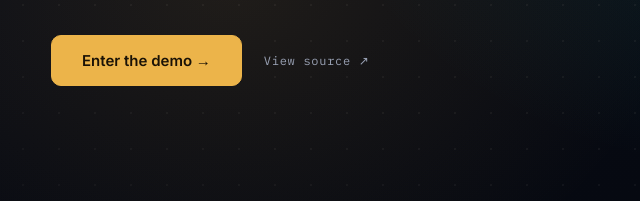
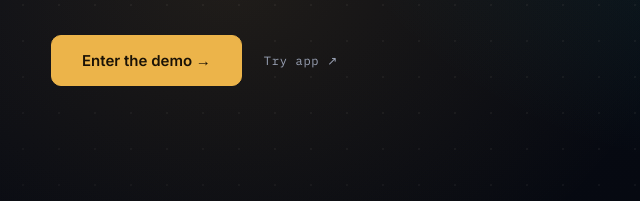
Before and after one commit to chen2025ntu-ctrl/deepthinker-demo, a website: page index.html in a window 1280 px wide. Shown: the part 517-718 px from the top of the page, 103-743 px from the left. Drawn offline with Linux system fonts and the light colour scheme.

Commit message:
Change link text from 'View source' to 'Try app'

```diff
--- a/index.html
+++ b/index.html
@@ -284,7 +284,7 @@ a{color:inherit;text-decoration:none}
       <div class="cv-flow"><span>Spark</span><i>→</i><span>Research</span><i>→</i><span>Review</span><i>→</i><span>Report</span><i>→</i><span>Map</span></div>
       <div class="cv-cta">
         <button class="cv-enter" onclick="enterDemo()">Enter the demo →</button>
-        <a class="cv-live" href="https://medo.dev/projects/app-c3jwcqqxdam9" target="_blank" rel="noopener noreferrer">View source ↗</a>
+        <a class="cv-live" href="https://medo.dev/projects/app-c3jwcqqxdam9" target="_blank" rel="noopener noreferrer">Try app ↗</a>
       </div>
     </div>
     <div class="cv-brain"><svg id="coverBrain" viewBox="0 0 680 580"></svg></div>
@@ -307,7 +307,7 @@ a{color:inherit;text-decoration:none}
     <div class="navitem" data-view="report"><span class="ico"><svg viewBox="0 0 24 24" fill="none" stroke="currentColor" stroke-width="1.6"><path d="M6 3h8l4 4v14H6z"/><path d="M14 3v4h4M9 13h6M9 17h6"/></svg></span>Reports</div>
     <div class="navitem" data-view="map"><span class="ico"><svg viewBox="0 0 24 24" fill="none" stroke="currentColor" stroke-width="1.6"><circle cx="6" cy="6" r="2.4"/><circle cx="18" cy="7" r="2.4"/><circle cx="12" cy="17" r="2.4"/><path d="M7.8 7.4 10.6 15M16.4 8.7 13.2 15.4M8 6.4h7.6"/></svg></span>Knowledge Map</div>
     <div class="spacer"></div>
-    <a class="live" href="https://medo.dev/projects/app-c3jwcqqxdam9" target="_blank" rel="noopener noreferrer"><span class="pulse"></span>View source ↗</a>
+    <a class="live" href="https://medo.dev/projects/app-c3jwcqqxdam9" target="_blank" rel="noopener noreferrer"><span class="pulse"></span>Try app ↗</a>
     <div class="user"><div class="av">DT</div><div><div class="un">Researcher</div><div class="ur">Personal workspace</div></div></div>
   </aside>
 
```
